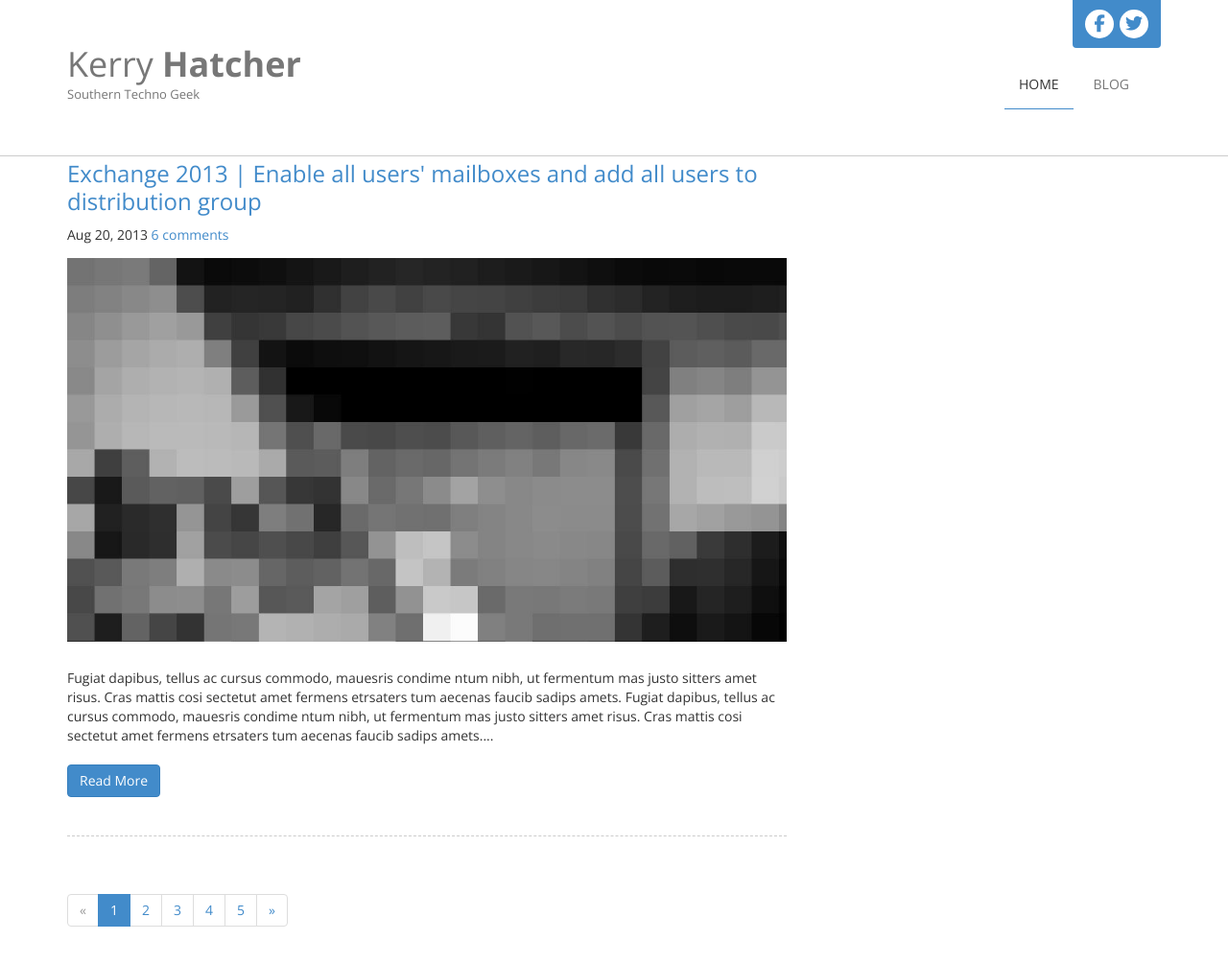
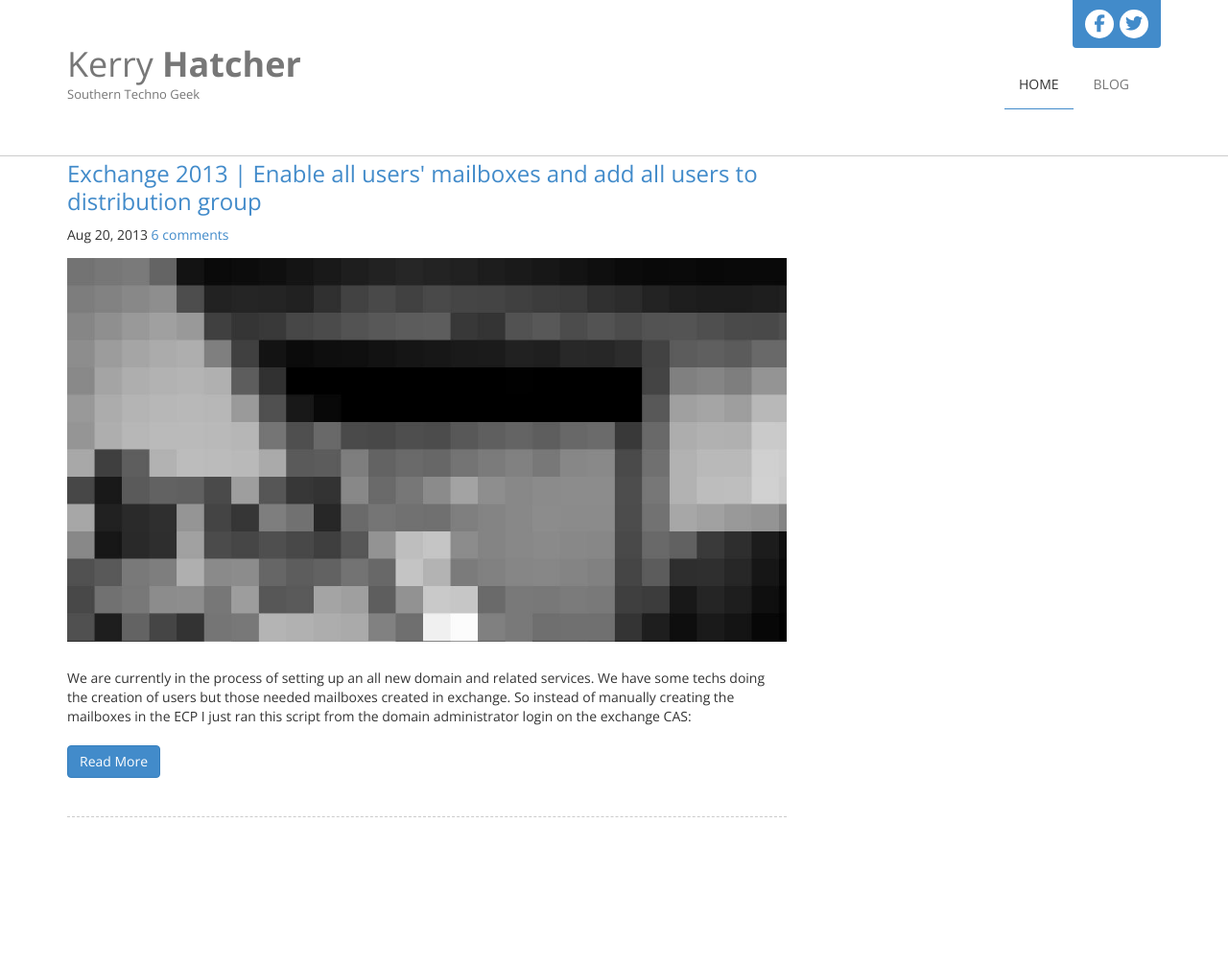
Before and after one commit to kerryhatcher/kerryhatcher.github.io, a Jekyll site: the page built from blog.html, in a window 1280 px wide and 1033 px high. Shown: the top 1005 px of the window at 96% size. Built offline with Jekyll 4.4.1, drawn with Linux system fonts in a browser that asks for light colours; nearby versions of some CDN libraries; library files that are not in the unit come from our copies.

Commit message:
blog page

```diff
--- a/blog.html
+++ b/blog.html
@@ -24,11 +24,11 @@
                               </div>
                               <div class="post_content">
                                    <figure><a href="{{ post.url | prepend: site.baseurl }}"><img alt="0" src="images/portfolio/p4.jpg"></a></figure>
-                                   <p>Fugiat dapibus, tellus ac cursus commodo, mauesris condime ntum nibh, ut fermentum mas justo sitters amet risus. Cras mattis cosi sectetut amet fermens etrsaters tum aecenas faucib sadips amets. Fugiat dapibus, tellus ac cursus commodo, mauesris condime ntum nibh, ut fermentum mas justo sitters amet risus. Cras mattis cosi sectetut amet fermens etrsaters tum aecenas faucib sadips amets....</p>
+                                   <p>{{ post.excerpt }}</p>
                                    <a href="{{ post.url | prepend: site.baseurl }}" class="btn btn-primary">Read More</a> </div>
                          </article>
                          {% endfor %}
-                         <div class="pagination_wrapper">
+                         <!--<div class="pagination_wrapper">
                               <ul class="pagination pagination-centered">
                                    <li class="disabled"><a href="#">«</a></li>
                                    <li class="active"><a href="#">1</a></li>
@@ -38,7 +38,7 @@
                                    <li><a href="#">5</a></li>
                                    <li><a href="#">»</a></li>
                               </ul>
-                         </div>
+                         </div>-->
                     </div>
                     <!--<div id="sidebar" class="col-sm-4 col-md-4">
                          <aside class="widget">
```
